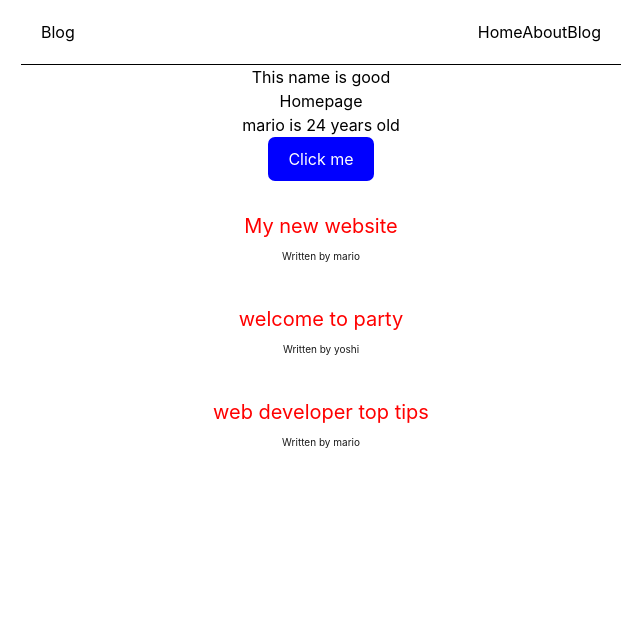
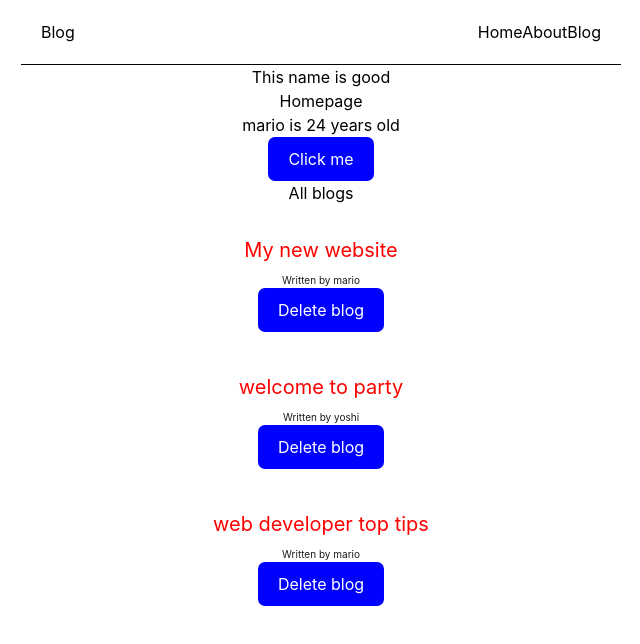
Before and after one commit to adisaelijah2001-png/React, a React (Vite) app: page / in a window 1280 px wide. Shown: the top 644 px of the page, without its empty margins (319-959 px from the left). Built offline with nearby package versions, Linux system fonts and the light colour scheme.

Commit message:
i added a newBlogs

```diff
--- a/src/About.jsx
+++ b/src/About.jsx
@@ -7,10 +7,15 @@
         {title: 'welcome to party', body: 'Body like tea', author: 'yoshi', id: '2'},
         {title: 'web developer top tips', body: 'normally', author: 'mario', id: '3'}
     ]);
+
+const handleDelete = (id) =>{
+    const newBlogs = blogs.filter(blog => blog.id !== id)
+    setBlogs(newBlogs);
+}
+
     return (
         <div className='About'>
-           <BlogList blogs={blogs} title="All blogs" />
-           <BlogList blogs={blogs.filter((blog) => blogs.authour === 'mario')} title="mario blogs" />
+           <BlogList blogs={blogs} title="All blogs" handleDelete={handleDelete} />
         </div>
     );
 }
--- a/src/BlogList.jsx
+++ b/src/BlogList.jsx
@@ -1,13 +1,18 @@
-const BlogList = ( {blogs,title} ) => {
-
+const BlogList = ({ blogs, title, handleDelete }) => {
     return (
         <div className="blog-list">
-             {blogs.map((blog) => (
-                <div className="blog-preview" key={blog.id}>
-                    <h1>{ blog.title }</h1>
-                    <p>Written by {blog.author}</p>
-                </div>
-            ))}
+            <h2>{title}</h2>
+            {blogs.length ? (
+                blogs.map((blog) => (
+                    <div className="blog-preview" key={blog.id}>
+                        <h1>{blog.title}</h1>
+                        <p>Written by {blog.author}</p>
+                        <button onClick={() => handleDelete(blog.id)}>Delete blog</button>
+                    </div>
+                ))
+            ) : (
+                <p>No blogs to display</p>
+            )}
         </div>
     );
 }
```
